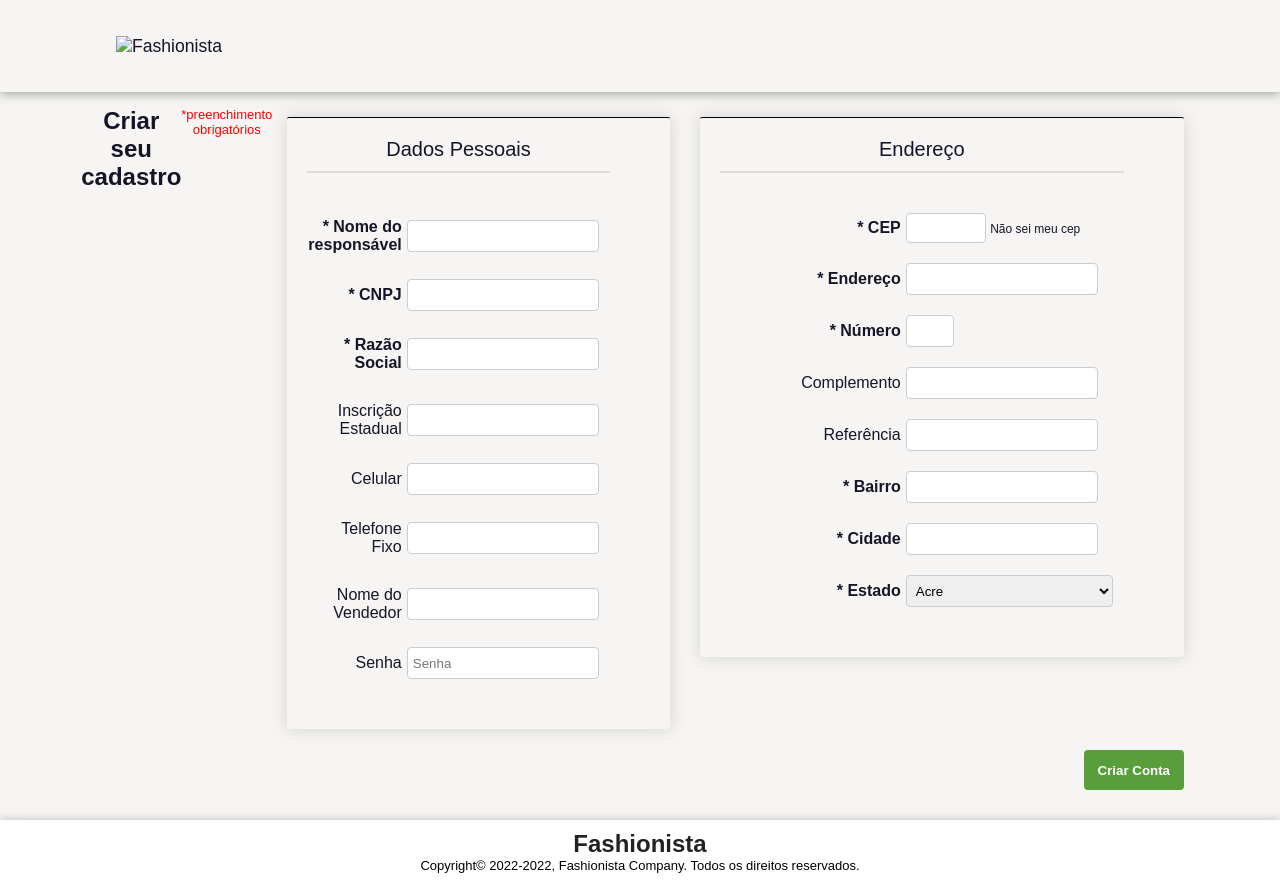
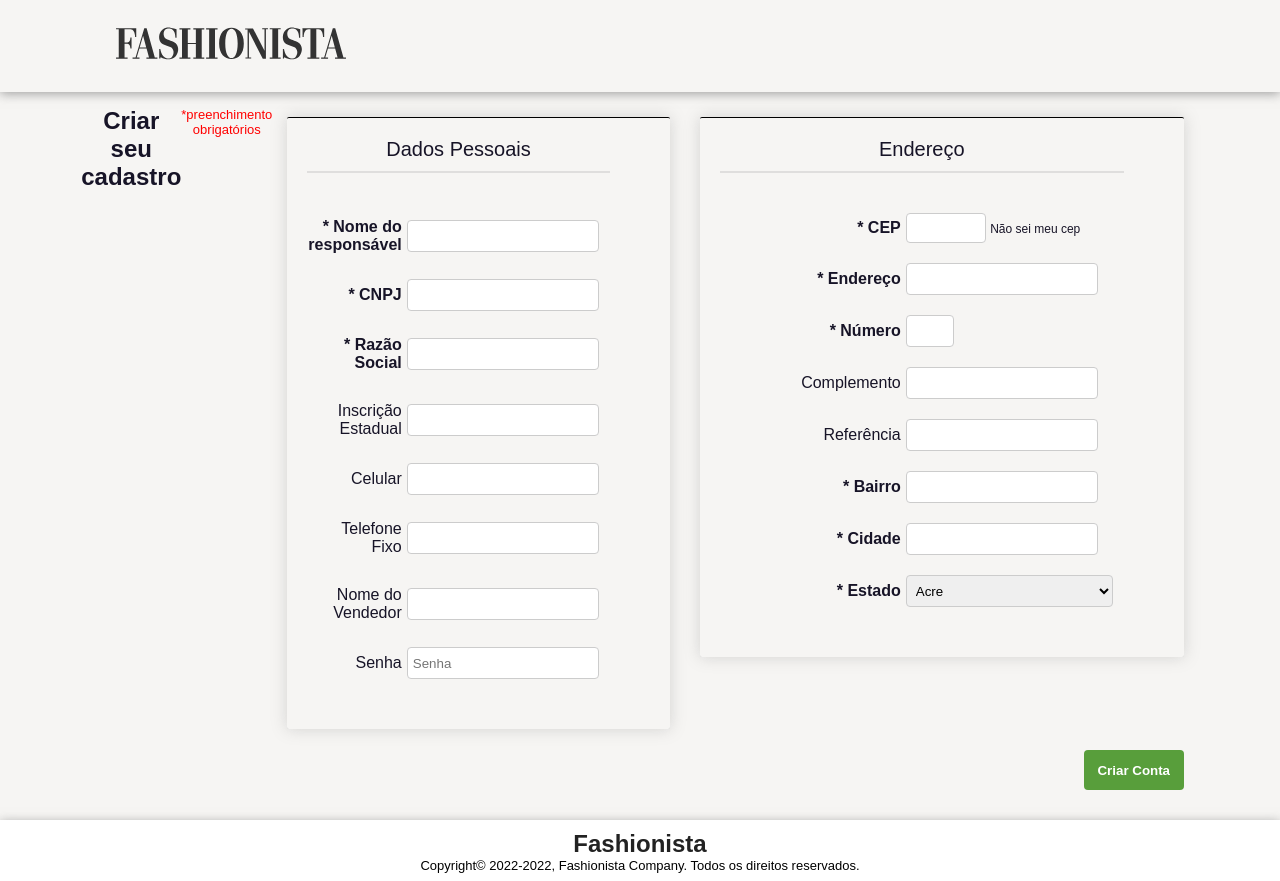
Before and after one commit to AESH9/FashionistaHome, a plain HTML site: page cadastro/registration.html in a window 1280 px wide. Drawn offline with nearby package versions, Linux system fonts and the light colour scheme; files that its build step writes are made by us from their sources.

Commit message:
Update registration.html

```diff
--- a/cadastro/registration.html
+++ b/cadastro/registration.html
@@ -18,7 +18,7 @@
   <header>
     <div class="nav container">
       <div class="div-logo">
-        <a href="./index.html" class="logo"><img class="logo" src="./img/logo.svg" alt="Fashionista" /></a>
+        <a href="/index.html" class="logo"><img class="logo" src="/img/logo.svg" alt="Fashionista" /></a>
       </div>
     </div>
   </header>
```
